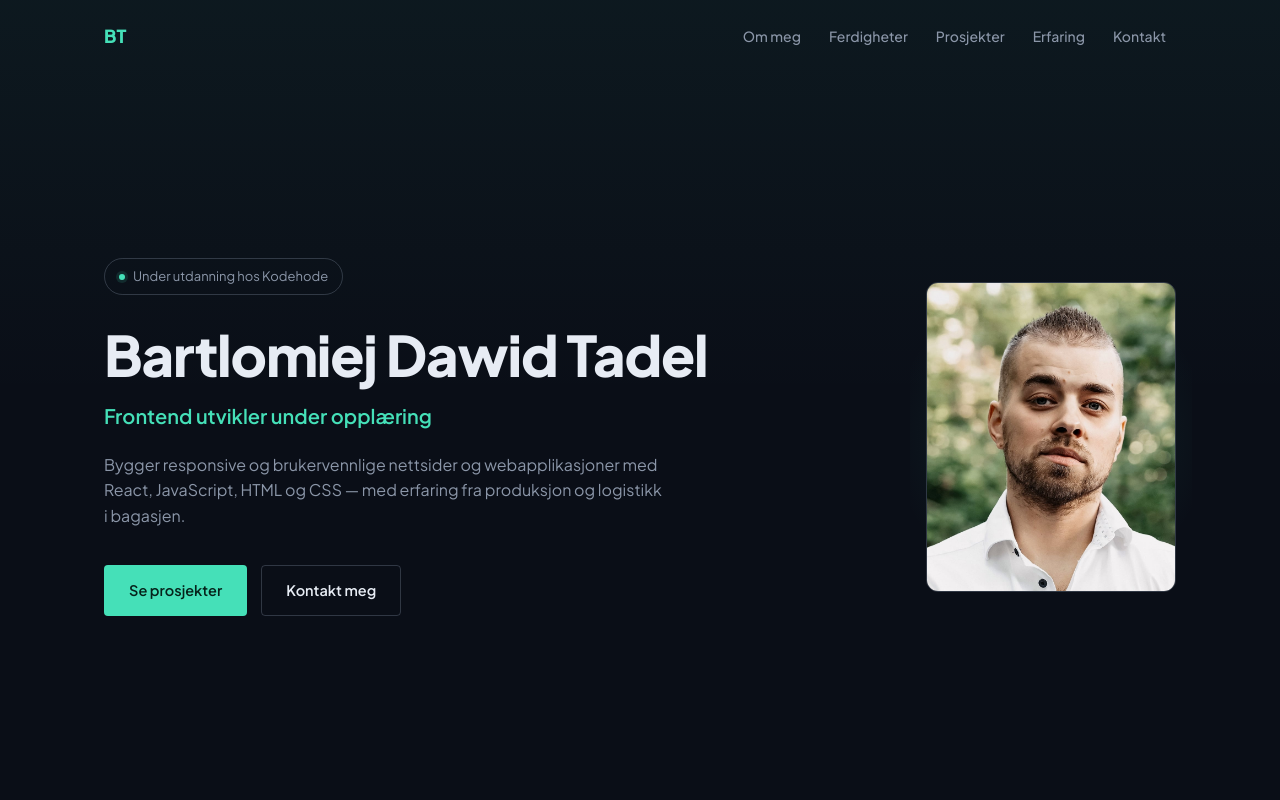
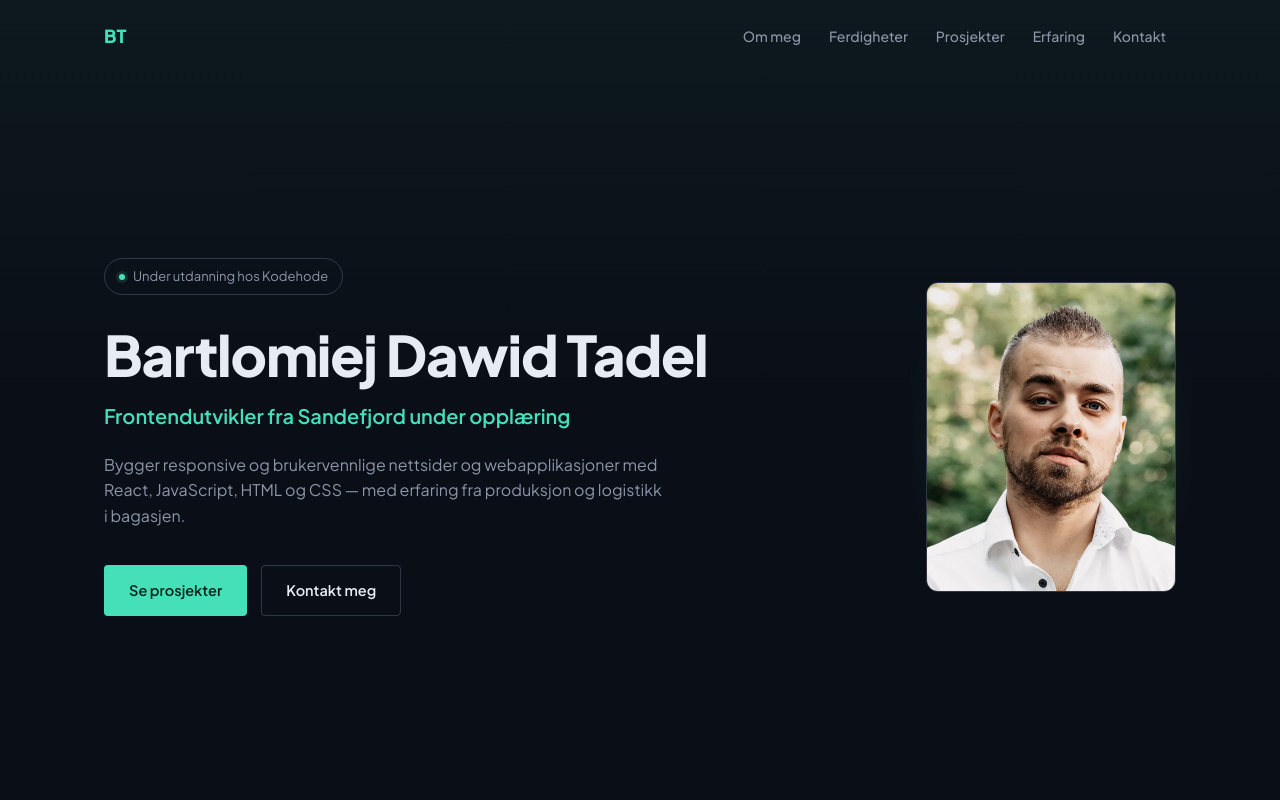
Before and after one commit to bartek26sfj-cloud/portfolio, a React (Vite) app: page / in a window 1280 px wide. Shown: the top 800 px of the page. Built offline with nearby package versions, Linux system fonts and the light colour scheme.

Commit message:
Oppdaterer tekst i hero

```diff
--- a/src/components/Hero.jsx
+++ b/src/components/Hero.jsx
@@ -12,7 +12,7 @@ function Hero() {
           </span>
 
           <h1 className="hero__title">Bartlomiej Dawid Tadel</h1>
-          <p className="hero__role">Frontend utvikler under opplæring</p>
+          <p className="hero__role">Frontendutvikler fra Sandefjord under opplæring</p>
 
           <p className="hero__subtitle">
             Bygger responsive og brukervennlige nettsider og webapplikasjoner
```
